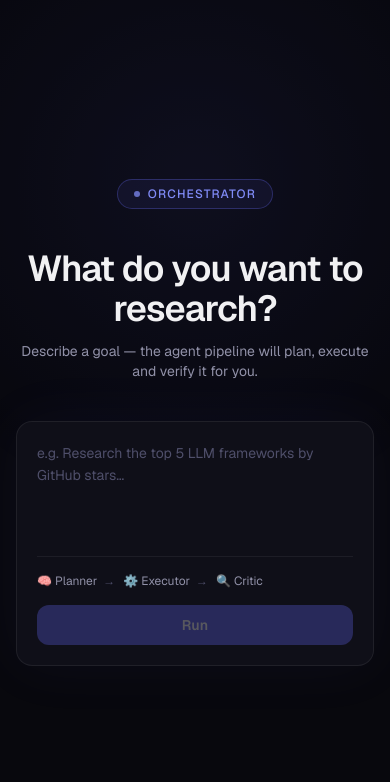
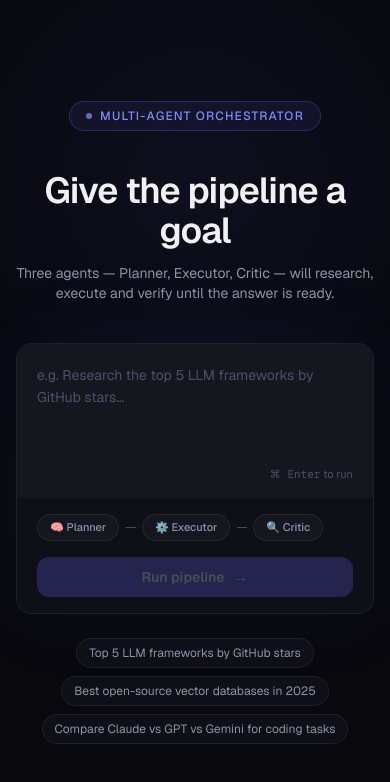
Before and after one commit to FabioDiCeglie/Multi-Agent-Orchestrator, a Next.js app in the folder frontend/: page / in a window 390 px wide. Shown: the top 782 px of the page. Built offline with nearby package versions, Linux system fonts and the light colour scheme.

Commit message:
Enhance the goal-setting interface in page.tsx for the Multi-Agent Orchestrator. Introduce a suggestions feature, improve the layout with a responsive design, and add keyboard shortcut support for submitting goals. Update text and styling for better user experience.

```diff
--- a/frontend/app/page.tsx
+++ b/frontend/app/page.tsx
@@ -8,51 +8,75 @@ const AGENTS = [
   { icon: "🔍", label: "Critic" },
 ];
 
+const SUGGESTIONS = [
+  "Top 5 LLM frameworks by GitHub stars",
+  "Best open-source vector databases in 2025",
+  "Compare Claude vs GPT vs Gemini for coding tasks",
+];
+
 export default function Home() {
   const [goal, setGoal] = useState("");
 
+  const handleKeyDown = (e: React.KeyboardEvent<HTMLTextAreaElement>) => {
+    if ((e.metaKey || e.ctrlKey) && e.key === "Enter" && goal.trim()) {
+      e.preventDefault();
+      // will trigger submit once wired up
+    }
+  };
+
   return (
     <>
-      {/* Background orb */}
       <div className="orb" />
 
       <main className="relative z-10 flex flex-col items-center justify-center min-h-screen px-4 py-16">
+
         {/* Brand badge */}
         <div className="mb-10 flex items-center gap-2 rounded-full border border-[rgba(99,102,241,0.3)] bg-[rgba(99,102,241,0.08)] px-4 py-1.5 text-xs font-medium tracking-widest text-brand-400 uppercase">
           <span className="size-1.5 rounded-full bg-brand-400 animate-pulse" />
-          Orchestrator
+          Multi-Agent Orchestrator
         </div>
 
         {/* Heading */}
         <h1 className="mb-3 text-center text-4xl font-semibold tracking-tight text-text-primary">
-          What do you want to research?
+          Give the pipeline a goal
         </h1>
-        <p className="mb-10 text-center text-sm text-text-secondary">
-          Describe a goal — the agent pipeline will plan, execute and verify it for you.
+        <p className="mb-10 text-center text-sm text-text-secondary max-w-sm">
+          Three agents — Planner, Executor, Critic — will research,
+          execute and verify until the answer is ready.
         </p>
 
         {/* Form card */}
-        <div className="w-full max-w-xl rounded-2xl border border-border bg-surface-1 p-5 shadow-[0_0_60px_rgba(99,102,241,0.06)]">
+        <div className="w-full max-w-xl rounded-2xl border border-border bg-surface-1 shadow-[0_0_80px_rgba(99,102,241,0.07)] overflow-hidden">
+
+          {/* Textarea area — slightly lighter surface */}
+          <div className="bg-surface-2 px-5 pt-5 pb-4">
             <textarea
               value={goal}
               onChange={(e) => setGoal(e.target.value)}
+              onKeyDown={handleKeyDown}
               placeholder="e.g. Research the top 5 LLM frameworks by GitHub stars…"
               rows={4}
               className="w-full resize-none bg-transparent text-sm text-text-primary placeholder-text-muted focus:outline-none leading-relaxed"
             />
+            {/* Hint */}
+            <p className="mt-1 text-[11px] text-text-muted text-right">
+              {goal.length > 0 ? `${goal.length} chars · ` : ""}
+              <kbd className="font-mono">⌘ Enter</kbd> to run
+            </p>
+          </div>
 
-          {/* Divider */}
-          <div className="my-4 h-px bg-[rgba(255,255,255,0.06)]" />
+          {/* Bottom bar */}
+          <div className="px-5 py-4 flex flex-col gap-4 bg-surface-1">
 
-          {/* Agent pipeline */}
-          <div className="flex items-center gap-2 mb-4">
+            {/* Agent pipeline pills */}
+            <div className="flex items-center gap-1.5">
               {AGENTS.map((a, i) => (
                 <span key={a.label} className="flex items-center gap-1.5">
-                <span className="text-xs text-text-secondary">
+                  <span className="flex items-center gap-1.5 rounded-full border border-border bg-surface-2 px-3 py-1 text-[11px] font-medium text-text-secondary">
                     {a.icon} {a.label}
                   </span>
                   {i < AGENTS.length - 1 && (
-                  <span className="text-text-muted text-xs">→</span>
+                    <span className="text-text-muted text-xs leading-none">—</span>
                   )}
                 </span>
               ))}
@@ -61,11 +85,27 @@ export default function Home() {
             {/* Run button */}
             <button
               disabled={!goal.trim()}
-            className="w-full rounded-xl bg-brand-500 py-2.5 text-sm font-semibold text-white transition-all hover:bg-brand-600 disabled:opacity-30 disabled:cursor-not-allowed active:scale-[0.98]"
+              className="w-full rounded-xl bg-brand-500 py-2.5 text-sm font-semibold text-white transition-all hover:bg-brand-600 disabled:opacity-25 disabled:cursor-not-allowed active:scale-[0.98] flex items-center justify-center gap-2"
             >
-            Run
+              Run pipeline
+              <span className="text-base leading-none">→</span>
             </button>
           </div>
+        </div>
+
+        {/* Example suggestion chips */}
+        <div className="mt-6 flex flex-wrap justify-center gap-2">
+          {SUGGESTIONS.map((s) => (
+            <button
+              key={s}
+              onClick={() => setGoal(s)}
+              className="rounded-full border border-border bg-surface-1 px-3 py-1.5 text-xs text-text-secondary transition-colors hover:border-border-hover hover:text-text-primary"
+            >
+              {s}
+            </button>
+          ))}
+        </div>
+
       </main>
     </>
   );
```
Lines whose indentation alone changed are shown as unchanged.
